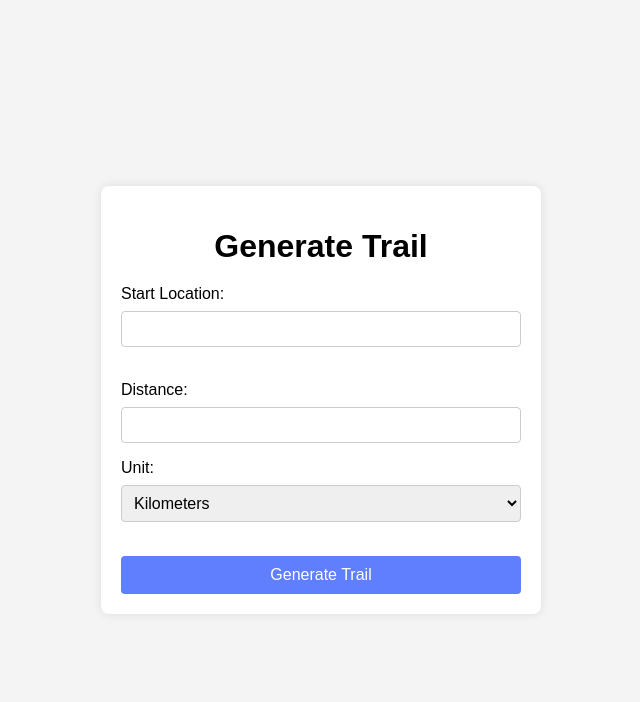
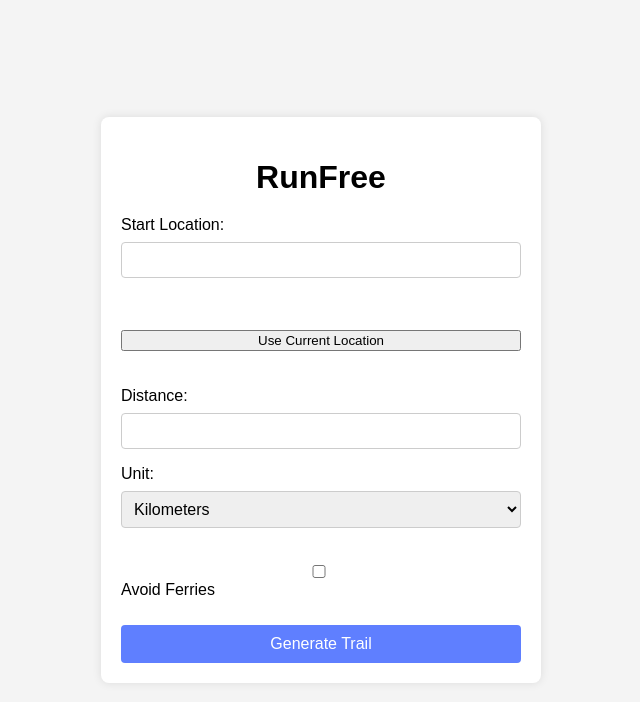
Before and after one commit to dcolinmorgan/runfree, a Flask app: page / in a window 1280 px wide. Shown: the top 702 px of the page, without its empty margins (319-959 px from the left). Run offline with Flask 3, Linux system fonts and the light colour scheme.

Commit message:
use current location

```diff
--- /dev/null
+++ b/static/script.js
@@ -0,0 +1,26 @@
+document.addEventListener('DOMContentLoaded', function() {
+    const useCurrentLocationButton = document.getElementById('use_current_location');
+    const startLocationInput = document.getElementById('start_location');
+
+    // Initialize Google Places Autocomplete for the start location input field
+    const autocomplete = new google.maps.places.Autocomplete(startLocationInput);
+
+    // Add click event listener to the "Use Current Location" button
+    useCurrentLocationButton.addEventListener('click', function() {
+        // Try to get the current geolocation
+        if (navigator.geolocation) {
+            navigator.geolocation.getCurrentPosition(function(position) {
+                const currentLocation = {
+                    lat: position.coords.latitude,
+                    lng: position.coords.longitude
+                };
+                // Set the value of the start location input field to the current location
+                startLocationInput.value = `${currentLocation.lat},${currentLocation.lng}`;
+            }, function(error) {
+                console.error('Error getting current location:', error);
+            });
+        } else {
+            console.error('Geolocation is not supported by this browser.');
+        }
+    });
+});
--- a/static/styles.css
+++ b/static/style.css
@@ -126,4 +126,85 @@
         color: #5F7FFF;
         text-decoration: none;
     }
+
+    body {
+        font-family: Arial, sans-serif;
+        margin: 0;
+        padding: 0;
+        background-color: #f4f4f4;
+        display: flex;
+        justify-content: center;
+        align-items: center;
+        height: 100vh;
+    }
+
+    .container {
+        background-color: #fff;
+        padding: 20px;
+        border-radius: 8px;
+        box-shadow: 0 0 10px rgba(0, 0, 0, 0.1);
+        width: 90%;
+        max-width: 400px;
+    }
+
+    h1 {
+        text-align: center;
+        margin-bottom: 20px;
+    }
+
+    form {
+        display: flex;
+        flex-direction: column;
+    }
+
+    label {
+        margin-bottom: 8px;
+    }
+
+    input[type="text"],
+    input[type="number"],
+    select {
+        padding: 8px;
+        margin-bottom: 16px;
+        border-radius: 4px;
+        border: 1px solid #ccc;
+        font-size: 16px;
+    }
+
+    input[type="checkbox"] {
+        margin-right: 8px;
+    }
+
+    input[type="submit"] {
+        padding: 10px 20px;
+        background-color: #5F7FFF;
+        color: #fff;
+        border: none;
+        border-radius: 4px;
+        cursor: pointer;
+        font-size: 16px;
+        transition: background-color 0.3s;
+    }
+
+    input[type="submit"]:hover {
+        background-color: #4d6aff;
+    }
+
+    .result {
+        margin-top: 20px;
+        padding: 15px;
+        border-radius: 8px;
+        background-color: #f0f0f0;
+        text-align: center;
+        word-wrap: break-word; /* Ensure long URLs wrap to the next line */
+        max-width: 90%; /* Limit the maximum width of the result */
+        overflow: hidden; /* Hide any overflowing content */
+        overflow-wrap: break-word; /* Ensure long words are broken and wrapped */
+    }
+
+    .result a {
+        color: #5F7FFF;
+        text-decoration: none;
+    }
+
 </style>
--- a/templates/index.html
+++ b/templates/index.html
@@ -1,109 +1,30 @@
 <!DOCTYPE html>
 <html lang="en">
 <head>
+    <title>RunFree</title>
     <meta charset="UTF-8">
     <meta name="viewport" content="width=device-width, initial-scale=1.0">
-    <title>Trail Generator</title>
-    <style>
-        body {
-            font-family: Arial, sans-serif;
-            margin: 0;
-            padding: 0;
-            background-color: #f4f4f4;
-            display: flex;
-            justify-content: center;
-            align-items: center;
-            height: 100vh;
-        }
+    <script src="script.js" defer></script>
+    <link rel="stylesheet" href="static/style.css">
 
-        .container {
-            background-color: #fff;
-            padding: 20px;
-            border-radius: 8px;
-            box-shadow: 0 0 10px rgba(0, 0, 0, 0.1);
-            width: 90%;
-            max-width: 400px;
-        }
-
-        h1 {
-            text-align: center;
-            margin-bottom: 20px;
-        }
-
-        form {
-            display: flex;
-            flex-direction: column;
-        }
-
-        label {
-            margin-bottom: 8px;
-        }
-
-        input[type="text"],
-        input[type="number"],
-        select {
-            padding: 8px;
-            margin-bottom: 16px;
-            border-radius: 4px;
-            border: 1px solid #ccc;
-            font-size: 16px;
-        }
-
-        input[type="checkbox"] {
-            margin-right: 8px;
-        }
-
-        input[type="submit"] {
-            padding: 10px 20px;
-            background-color: #5F7FFF;
-            color: #fff;
-            border: none;
-            border-radius: 4px;
-            cursor: pointer;
-            font-size: 16px;
-            transition: background-color 0.3s;
-        }
-
-        input[type="submit"]:hover {
-            background-color: #4d6aff;
-        }
-
-        .result {
-            margin-top: 20px;
-            padding: 15px;
-            border-radius: 8px;
-            background-color: #f0f0f0;
-            text-align: center;
-            word-wrap: break-word; /* Ensure long URLs wrap to the next line */
-            max-width: 90%; /* Limit the maximum width of the result */
-            overflow: hidden; /* Hide any overflowing content */
-            overflow-wrap: break-word; /* Ensure long words are broken and wrapped */
-        }
-
-        .result a {
-            color: #5F7FFF;
-            text-decoration: none;
-        }
-
-    </style>
 </head>
 <body>
     <div class="container">
-        <h1>Generate Trail</h1>
+        <h1>RunFree</h1>
         <form method="post">
             <label for="start_location">Start Location:</label>
-            <input type="text" id="start_location" name="start_location" required><br>
+          <input type="text" id="start_location" name="start_location" required><br><br>
+          <button type="button" id="use_current_location">Use Current Location</button><br><br>
+
             <label for="distance">Distance:</label>
-            <input type="number" id="distance" name="distance" step="0.01" required>
+            <input type="number" id="distance" name="distance" step="0.5" required>
             <label for="unit">Unit:</label>
             <select id="unit" name="unit">
                 <option value="km" selected>Kilometers</option>
                 <option value="mi">Miles</option>
             </select><br>
-            <!-- <input type="checkbox" id="avoid_highways" name="avoid_highways">
-            <label for="avoid_highways">Avoid Highways</label><br>
-            <input type="checkbox" id="avoid_bridges" name="avoid_bridges">
-            <label for="avoid_bridges">Avoid Bridges</label><br><br> -->
+            <input type="checkbox" id="avoid_ferries" name="avoid_highways">
+            <label for="avoid_ferries">Avoid Ferries</label><br>
             <input type="submit" value="Generate Trail">
         </form>
         {% if trail_link %}
@@ -112,9 +33,12 @@
                 <a href="{{ trail_link }}" target="_blank">{{ trail_link }}</a>
             </div>
         {% endif %}
-    </div>
+    <div id="result" class="result" style="display:none;"></div>
+
 
     <!-- Buy Me a Coffee Widget -->
     <script data-name="BMC-Widget" data-cfasync="false" src="https://cdnjs.buymeacoffee.com/1.0.0/widget.prod.min.js" data-id="dcolinmorgan" data-description="Support me on Buy me a coffee!" data-message="have a nice run!" data-color="#5F7FFF" data-position="Right" data-x_margin="18" data-y_margin="18"></script>
+
+
 </body>
 </html>
```
